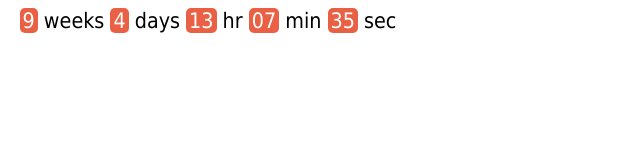
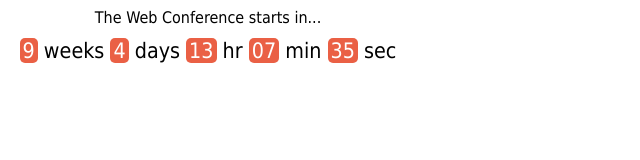
Before and after one commit to jerryorr/jerryorr.github.io, a plain HTML site: page psuwebconf-countdown/index.html in a window 1280 px wide. Shown: the whole page, without its empty margins (0-640 px from the left). Drawn offline with nearby package versions, Linux system fonts and the light colour scheme.

Commit message:
add title to countdown

```diff
--- a/psuwebconf-countdown/index.html
+++ b/psuwebconf-countdown/index.html
@@ -3,15 +3,26 @@
     <script src="http://code.jquery.com/jquery-2.1.0.min.js"></script>
     <script src="jquery.countdown.min.js"></script>
     <style>
+      body {
+        font-family: tahoma, sans-serif;
+      }
+      .container {
+        width: 400px;
+      }
+
+      h1 {
+        text-align: center;
+        font-size: 12pt;
+        font-weight: normal;
+      }
+
       #counter {
         font-size: 16pt;
-        font-family: tahoma, sans-serif;
+
         text-align: center;
       }
 
-      .container {
-        width: 400px;
-      }
+
 
       #counter span {
         background-color: rgb(234, 96, 69);
@@ -24,6 +35,7 @@
   </head>
   <body>
     <div class="container">
+      <h1>The Web Conference starts in...</h1>
       <div id="counter"></div>
     </div>
     <script TYPE="text/javascript">
```
